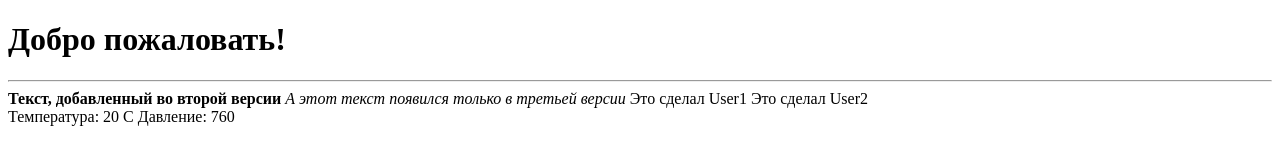
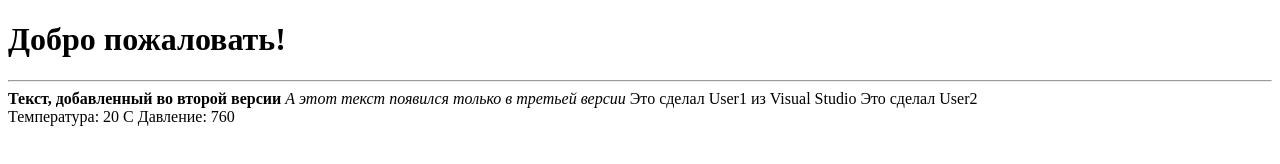
Before and after one commit to SU-Nesterenko/SiteSample, a plain HTML site: page index.htm in a window 1280 px wide. Drawn offline with Linux system fonts and the light colour scheme.

```diff
--- a/index.htm
+++ b/index.htm
@@ -8,7 +8,7 @@
 		<b>Текст, добавленный во второй версии</b>
 		<i>А этот текст появился только в третьей версии</i>
 
-		Это сделал User1
+		Это сделал User1 из Visual Studio
 		Это сделал User2
 
 
@@ -22,5 +22,7 @@
 			</span>
 		</div>
 
+
+
 	</body>
 </html>
```
Also changed, not shown: 1 other file.
